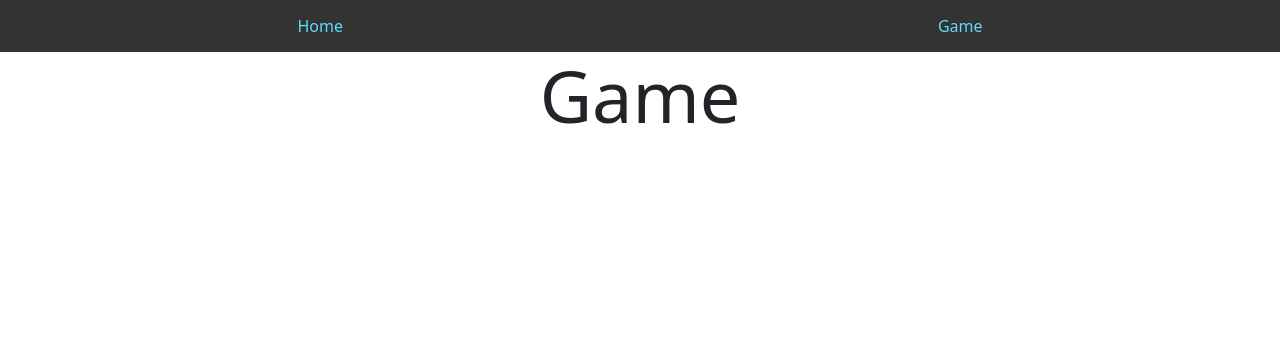
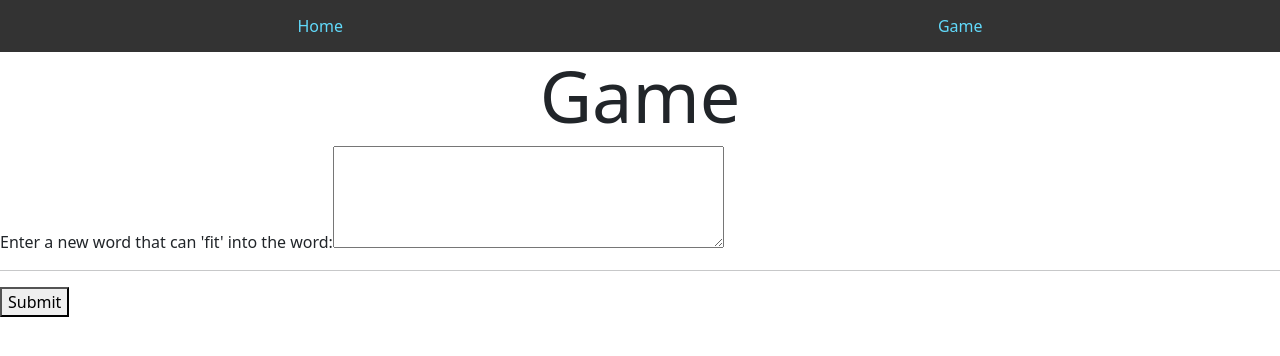
Before and after one commit to hfosnaugh/word_app, a React (Create React App) app: page /game in a window 1280 px wide. Shown: the top 356 px of the page. Built offline with nearby package versions, Linux system fonts and the light colour scheme.

Commit message:
messing around with textbox

```diff
--- a/src/pages/Game.js
+++ b/src/pages/Game.js
@@ -1,6 +1,38 @@
 const Game = () => {
-  return <h1 style={{ textAlign: "center" }} className='display-2'>Game</h1>;
+  //return <h1 style={{ textAlign: "center" }} className='display-2'>Game</h1>;
+  function handleSubmit(e) {
+    // Prevent the browser from reloading the page
+    e.preventDefault();
+
+    // Read the form data
+    const form = e.target;
+    const formData = new FormData(form);
+
+    // Or you can work with it as a plain object:
+    const formJson = Object.fromEntries(formData.entries());
+    console.log(formJson);
+  }
+
+  return (
+    <>
+      <h1 style={{ textAlign: "center" }} className='display-2'>Game</h1>
+    <form method="post" onSubmit={handleSubmit}>
+        <label>
+          Enter a new word that can 'fit' into the word:
+          <textarea
+            name="newWord"
+            rows={4}
+            cols={40}
+          />
+        </label>
+        <hr />
+        <button type="submit">Submit</button>
+      </form>
+    </>
+  );
 };
 
 export default Game;
 //defines single JSX component for each page and returns it as a simple element
+
+//working on game formatting today
--- a/src/styles.css
+++ b/src/styles.css
@@ -40,6 +40,10 @@ nav ul {
     text-align: center;
 }
 
+.game-wrapper {
+    text-align: right;
+}
+
 .Link{
   display: block;
   color: #61dafb;
```
